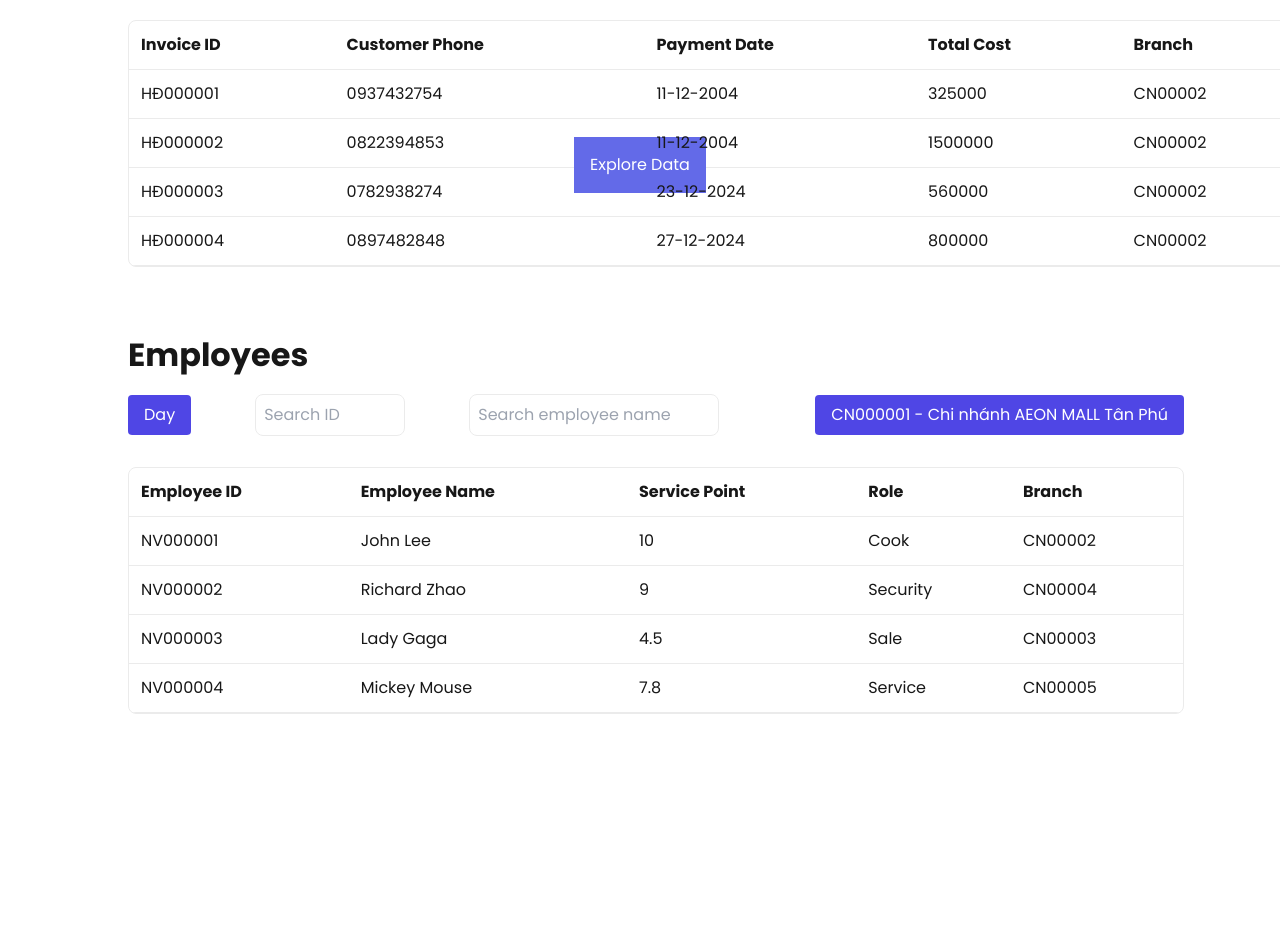
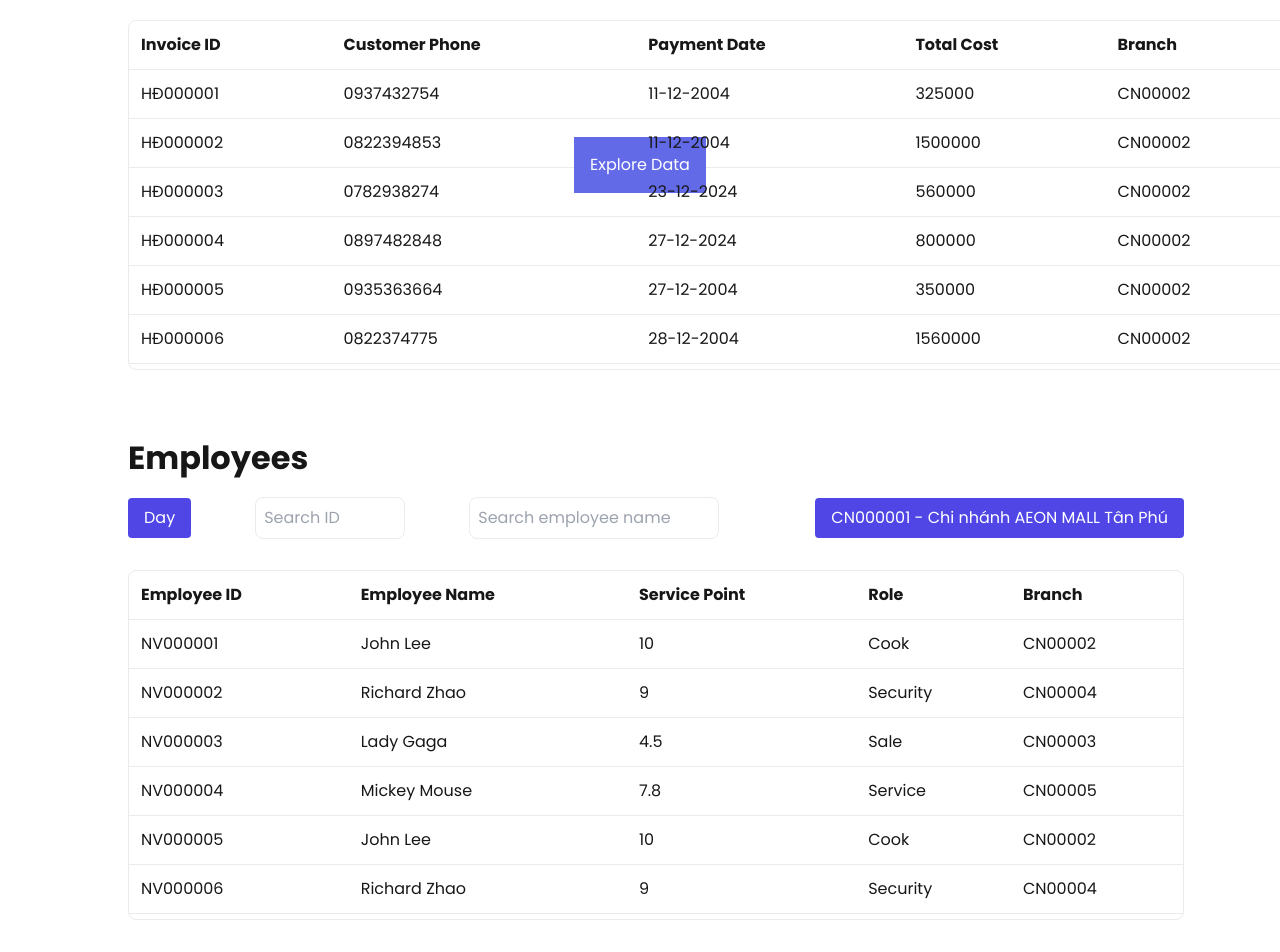
Before and after one commit to LuciaNgo/adb_sushi, a Next.js app: page /admin/employee in a window 1280 px wide. Shown: the part 1101-2053 px from the top of the page. Before the commit the page ends 1847 px from the top, so only its background shows below. Built offline with nearby package versions, Linux system fonts and the light colour scheme; a web font is replaced by a local one.

Commit message:
Fix employee statistics page

```diff
--- a/src/app/admin/employee/page.tsx
+++ b/src/app/admin/employee/page.tsx
@@ -41,6 +41,10 @@ const revenueData = [
     { id: "HĐ000002", phone: "0822394853", date: "11-12-2004", total: 1500000, branch: "CN00002" },
     { id: "HĐ000003", phone: "0782938274", date: "23-12-2024", total: 560000, branch: "CN00002" },
     { id: "HĐ000004", phone: "0897482848", date: "27-12-2024", total: 800000, branch: "CN00002" },
+    { id: "HĐ000005", phone: "0935363664", date: "27-12-2004", total: 350000, branch: "CN00002" },
+    { id: "HĐ000006", phone: "0822374775", date: "28-12-2004", total: 1560000, branch: "CN00002" },
+    { id: "HĐ000007", phone: "0786070053", date: "29-12-2024", total: 700000, branch: "CN00002" },
+    { id: "HĐ000008", phone: "0895667477", date: "30-12-2024", total: 850000, branch: "CN00002" },
   ];
 
 const employeeData = [
@@ -48,6 +52,10 @@ const employeeData = [
   { id: "NV000002", employeeName: "Richard Zhao", point: "9", role: "Security", branch: "CN00004" },
   { id: "NV000003", employeeName: "Lady Gaga", point: "4.5", role: "Sale", branch: "CN00003" },
   { id: "NV000004", employeeName: "Mickey Mouse", point: "7.8", role: "Service", branch: "CN00005" },
+  { id: "NV000005", employeeName: "John Lee", point: "10", role: "Cook", branch: "CN00002" },
+  { id: "NV000006", employeeName: "Richard Zhao", point: "9", role: "Security", branch: "CN00004" },
+  { id: "NV000007", employeeName: "Lady Gaga", point: "4.5", role: "Sale", branch: "CN00003" },
+  { id: "NV000008", employeeName: "Mickey Mouse", point: "7.8", role: "Service", branch: "CN00005" },
 ];
 
 const timeFilters = [
--- a/src/styles/employee-statistics.css
+++ b/src/styles/employee-statistics.css
@@ -192,6 +192,7 @@ body {
 
 .revenue-table {
     width: 1180px;
+    height: 350px;
     overflow-x: auto;
     border: 1px solid #ebebeb;
     border-radius: 0.5rem;
@@ -200,8 +201,7 @@ body {
 }
 
 .revenue-table table {
-    width: 1179px;
-    height: 50px;
+    width: 1160px;
     border-collapse: collapse;
 }
 .revenue-table th,
@@ -287,6 +287,7 @@ body {
 }
 
 .employees-table {
+    height: 350px;
     overflow-x: auto;
     border: 1px solid #ebebeb;
     border-radius: 0.5rem;
```
